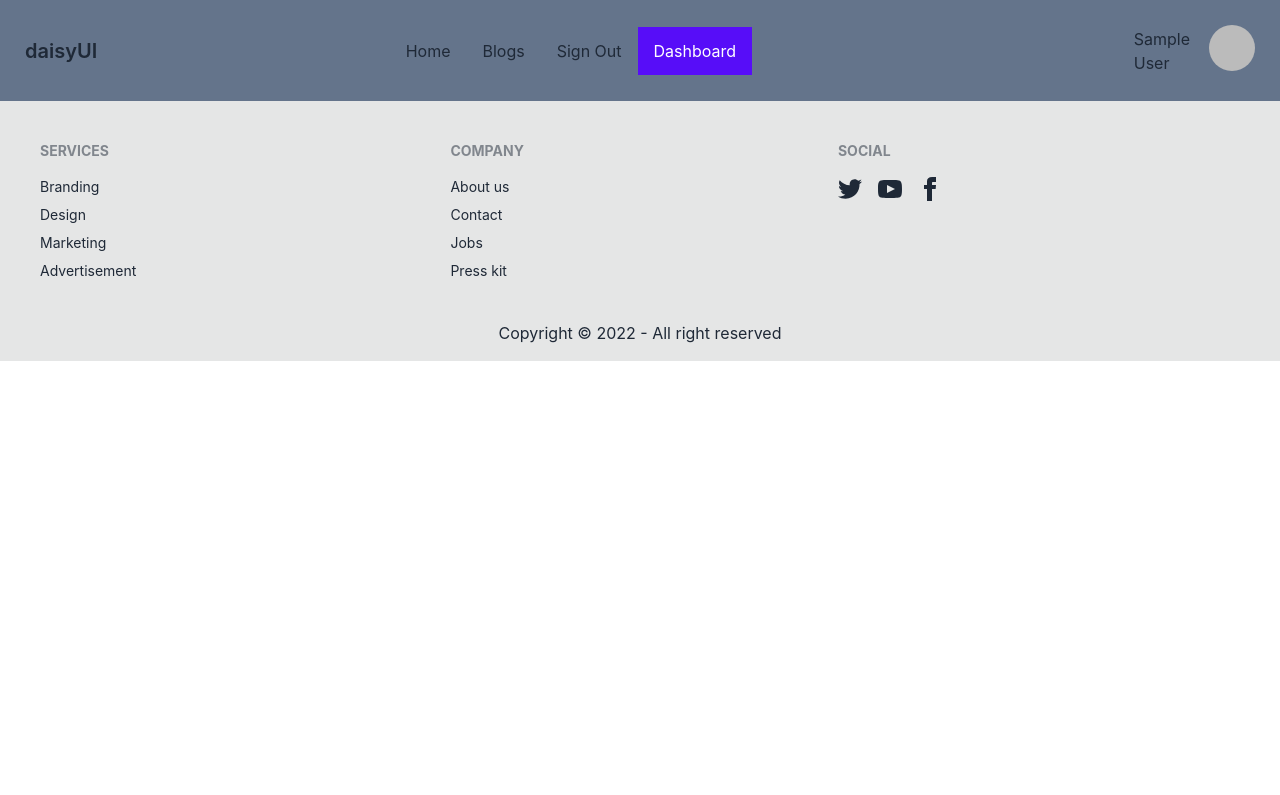
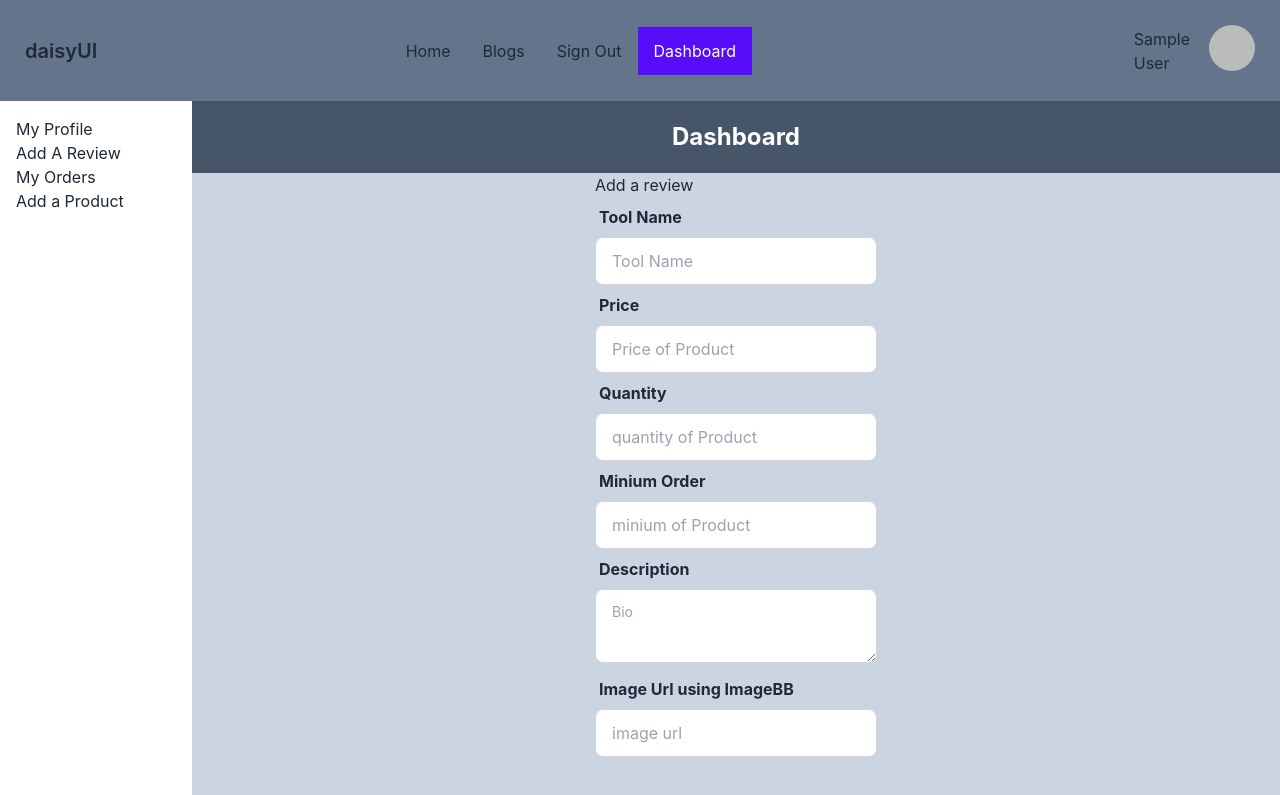
Before and after one commit to tanvirhossains/manufacturer_tools_client, a React (Create React App) app: page /dashboard/addProduct in a window 1280 px wide. Shown: the top 795 px of the page. Built offline with nearby package versions, Linux system fonts and the light colour scheme; no server answers; sample sign-in values are in the browser's storage.

Commit message:
procuct included to the server

```diff
--- a/src/App.js
+++ b/src/App.js
@@ -12,6 +12,7 @@ import Register from './Pages/SignInUp/Register';
 import RequireAuth from './RequireAuth/RequireAuth';
 import { ToastContainer } from 'react-toastify';
 import 'react-toastify/dist/ReactToastify.css';
+import AddProduct from './Pages/DashBoard/AddProduct';
 // import './App.css';
 
 function App() {
@@ -37,6 +38,7 @@ function App() {
           <Route index element={<MyProfile />} />
           <Route path='addReview' element={<AddReview />} />
           <Route path='myOrders' element={<MyOrders />} />
+          <Route path='addProduct' element={<AddProduct />} />
         </Route>
       </Routes>
 
--- /dev/null
+++ b/src/Pages/DashBoard/AddProduct.js
@@ -0,0 +1,115 @@
+import React from 'react';
+import { useForm } from 'react-hook-form';
+import { toast } from 'react-toastify';
+
+const AddProduct = () => {
+    const { register, handleSubmit, formState: { errors } } = useForm();
+
+
+    const onSubmit = data => {
+        console.log(data)
+        const review = {
+            name: data.tool,
+            price: parseInt(data.price),
+            quantity: parseInt(data.quantity),
+            minOrder: parseInt(data.minium),
+            description: data.description,
+            img: data.imgUrl
+        }
+        // const date = new Date()
+
+        fetch(`http://localhost:5000/tools`, {
+            method: 'POST',
+            headers: {
+                "Content-type": 'application/json'
+            },
+            body: JSON.stringify(review)
+        })
+            .then(res => res.json())
+            .then(value => {
+                if (value.success) {
+                    toast.success(`you send a review `)
+                }
+            })
+
+    }
+
+
+    return (
+        <div className='flex justify-center items-center'>
+            <div>
+                <h1>Add a review</h1>
+                <form action="" className=' ' onSubmit={handleSubmit(onSubmit)}>
+
+
+                    <label className='label'>
+                        <span className='font-bold '>Tool Name</span>
+                    </label>
+                    <input type="text" placeholder="Tool Name " name='tool' class="input input-bordered w-full max-w-xs"
+                        {...register("tool", {
+                            required: true,
+                        })}
+                    />
+                    {errors.tool?.type === 'required' && <p className='text-red-500 font-bold'>Please give Your tool Name !!</p>}
+                    <label className='label'>
+                        <span className='font-bold '>Price</span>
+                    </label>
+                    <input type="number" placeholder="Price of Product" name='price' class="input input-bordered w-full max-w-xs"
+                        {...register("price", {
+                            required: true,
+                            value: Number,
+                            min: 1,
+                        })}
+                    />
+                    {errors.price?.type === 'required' && <p className='text-red-500 font-bold'>Please give Your price !!</p>}
+                    <label className='label'>
+                        <span className='font-bold '>Quantity</span>
+                    </label>
+                    <input type="number" placeholder="quantity of Product" name='quantity' class="input input-bordered w-full max-w-xs"
+                        {...register("quantity", {
+                            required: true,
+                            value: Number,
+                            min: 1,
+                        })}
+                    />
+                    {errors.quantity?.type === 'required' && <p className='text-red-500 font-bold'>Please give Your quantity !!</p>}
+                    <label className='label'>
+                        <span className='font-bold '>Minium Order</span>
+                    </label>
+                    <input type="number" placeholder="minium of Product" name='minium' class="input input-bordered w-full max-w-xs"
+                        {...register("minium", {
+                            required: true,
+                            value: Number,
+                            min: 1,
+                        })}
+                    />
+                    {errors.minium?.type === 'required' && <p className='text-red-500 font-bold'>Please give Your Minimum Order !!</p>}
+                    <label className='label'>
+                        <span className='font-bold '>Description </span>
+                    </label>
+                    <textarea class="textarea textarea-bordered w-full max-w-xs" placeholder="Bio"
+                        {...register("description", {
+                            required: true,
+                        })} />
+                    {errors.description?.type === 'required' && <p className='text-red-500 font-bold'>Please give Your Product Description </p>} <br />
+
+                    <label className='label'>
+                        <span className='font-bold '>Image Url using ImageBB </span>
+                    </label>
+                    <input type="text" placeholder="image url " name='ingUrl ' class="input input-bordered w-full max-w-xs"
+                        {...register("imgUrl", {
+                            required: true,
+                            pattern: /(\b(https?|ftp|file):\/\/[-A-Z0-9+&@#\/%?=~_|!:,.;]*[-A-Z0-9+&@#\/%=~_|])/ig,
+                        })}
+                    />
+                    {errors.imgUrl?.type === 'required' && <p className='text-red-500 font-bold'>Please give Your Product url</p>} <br />
+                    {errors.imgUrl?.type === 'pattern' && <p className='text-red-500 font-bold'>Please give accrate url</p>} <br />
+
+                    <input type="submit" className='btn mt-4' value="Submit Review " />
+                </form>
+            </div>
+        </div>
+    );
+};
+
+export default AddProduct;
--- a/src/Pages/DashBoard/AddReview.js
+++ b/src/Pages/DashBoard/AddReview.js
@@ -10,10 +10,6 @@ const AddReview = () => {
     const [user] = useAuthState(auth)
 
     const onSubmit = data => {
-        // const opinion = data.description
-        // const date =  data.target.date.value
-        console.log(data)
-
 
         const review = {
             name: user.displayName,
@@ -23,39 +19,28 @@ const AddReview = () => {
             date: data.date,
             img: user.photoURL
         }
+        // const date = new Date()
 
-        fetch(`http://localhost:5000/reviews`,{
+        fetch(`http://localhost:5000/reviews`, {
             method: 'POST',
-            headers:{
+            headers: {
                 "Content-type": 'application/json'
             },
             body: JSON.stringify(review)
         })
             .then(res => res.json())
             .then(value => {
-                if(value.success){
+                if (value.success) {
                     toast.success(`you send a review `)
                 }
             })
 
     }
     return (
+        <div className='flex justify-center items-center'>
             <div>
                 <h1>Add a review</h1>
-
-            {/* {
-        "name": "Tanvir Hossain",
-        "email": "tanvir@gmail.com",
-        "tool":"Shovel",
-        "customerReview": "This is useful for the mechanic purpose and most of the time we use to reduce the more task and very useful",
-        "date": "24 may 22",
-        "img": "https://i.ibb.co/zQHDzk9/tanvir-1.jpg"
-    }, */}
-
-
-
-
-            <form action="" className='grid grid-cols-1 ' onSubmit={handleSubmit(onSubmit)}>
+                <form action="" className=' ' onSubmit={handleSubmit(onSubmit)}>
                     <label className='label'>
                         <span className='font-bold '>Name</span>
                     </label>
@@ -63,7 +48,7 @@ const AddReview = () => {
                     <label className='label'>
                         <span className='font-bold '>Email </span>
                     </label>
-                <input type="text" placeholder="Type here" disabled value={user?.email} class="input input-bordered w-full max-w-xs" />
+                    <input type="text" placeholder="Type here" disabled value={user?.email} class="input input-bordered w-full " />
                     <label className='label'>
                         <span className='font-bold '>Tool Name</span>
                     </label>
@@ -81,21 +66,19 @@ const AddReview = () => {
                             required: true,
                         })}
                     />
-                {errors.date?.type === 'required' && <p className='text-red-500 font-bold'>Please give Your tool Name !!</p>}
+                    {errors.date?.type === 'required' && <p className='text-red-500 font-bold'>Please give Your date !!</p>}
                     <label className='label'>
                         <span className='font-bold '>Description </span>
                     </label>
-                <textarea class="textarea textarea-bordered" placeholder="Bio"
+                    <textarea class="textarea textarea-bordered w-full max-w-xs" placeholder="Bio"
                         {...register("description", {
                             required: true,
                         })} />
-                {errors.description?.type === 'required' && <p className='text-red-500 font-bold'>Please give Your Review </p>}
-
-
-
+                    {errors.description?.type === 'required' && <p className='text-red-500 font-bold'>Please give Your Review </p>} <br />
 
                     <input type="submit" className='btn mt-4' value="Submit Review " />
                 </form>
+            </div>
         </div>
     );
 };
--- a/src/Pages/DashBoard/DashBoard.js
+++ b/src/Pages/DashBoard/DashBoard.js
@@ -19,6 +19,8 @@ const DashBoard = () => {
                         <Link to='/dashboard'>My Profile</Link>
                         <Link to='/dashboard/addReview'>Add A Review</Link>
                         <Link to='/dashboard/myOrders'>My Orders</Link>
+
+                        <Link to='/dashboard/addProduct'>Add a Product</Link>
                     </ul>
                 </div>
             </div>
```
Lines whose indentation alone changed are shown as unchanged.
